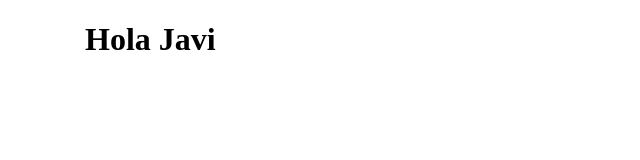
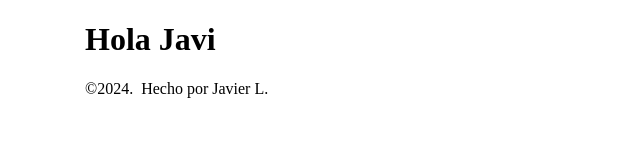
Before and after one commit to jglopezre/javierl-personal-page, a Gatsby site: page / in a window 1280 px wide. Shown: the whole page, without its empty margins (0-640 px from the left). Built offline with nearby package versions, Linux system fonts and the light colour scheme; Gatsby itself is replaced by a stand-in of ours.

```diff
--- a/package.json
+++ b/package.json
@@ -25,6 +25,7 @@
     "gatsby-source-filesystem": "^5.14.0",
     "gatsby-transformer-remark": "^6.14.0",
     "gatsby-transformer-sharp": "^5.14.0",
+    "motion": "^11.13.1",
     "normalize.css": "^8.0.1",
     "react": "^18.2.0",
     "react-dom": "^18.2.0",
--- /dev/null
+++ b/src/components/Footer.tsx
@@ -0,0 +1,14 @@
+import React from 'react';
+
+export const Footer: React.FC = () => {
+  const date = new Date().getFullYear();
+
+  return (
+    <footer>
+      &copy;
+      {date}
+      .
+      &nbsp;Hecho por Javier L.
+    </footer>
+  );
+};
--- /dev/null
+++ b/src/components/Layout.tsx
@@ -0,0 +1,11 @@
+import React from 'react';
+import { Container } from 'react-grid-system';
+import { SimpleReactComponent } from '@/custom-types';
+import { Footer } from './Footer';
+
+export const Layout: React.FC<SimpleReactComponent> = ({ children }) => (
+  <Container>
+    { children }
+    <Footer />
+  </Container>
+);
--- /dev/null
+++ b/src/custom-types.d.ts
@@ -0,0 +1,5 @@
+import React from 'react';
+
+export type SimpleReactComponent = {
+  children: React.ReactNode
+};
--- a/src/pages/index.tsx
+++ b/src/pages/index.tsx
@@ -1,15 +1,16 @@
 import * as React from 'react';
 import type { HeadFC, PageProps } from 'gatsby';
-import { Col, Container, Row } from 'react-grid-system';
+import { Col, Row } from 'react-grid-system';
+import { Layout } from '@/components/Layout';
 
 const IndexPage: React.FC<PageProps> = () => (
-  <Container>
+  <Layout>
     <Row>
       <Col>
         <h1>Hola Javi</h1>
       </Col>
     </Row>
-  </Container>
+  </Layout>
 );
 
 export default IndexPage;
```
Also changed, not shown: .eslintrc.cjs, src/images/icon.png, 1 other file.
